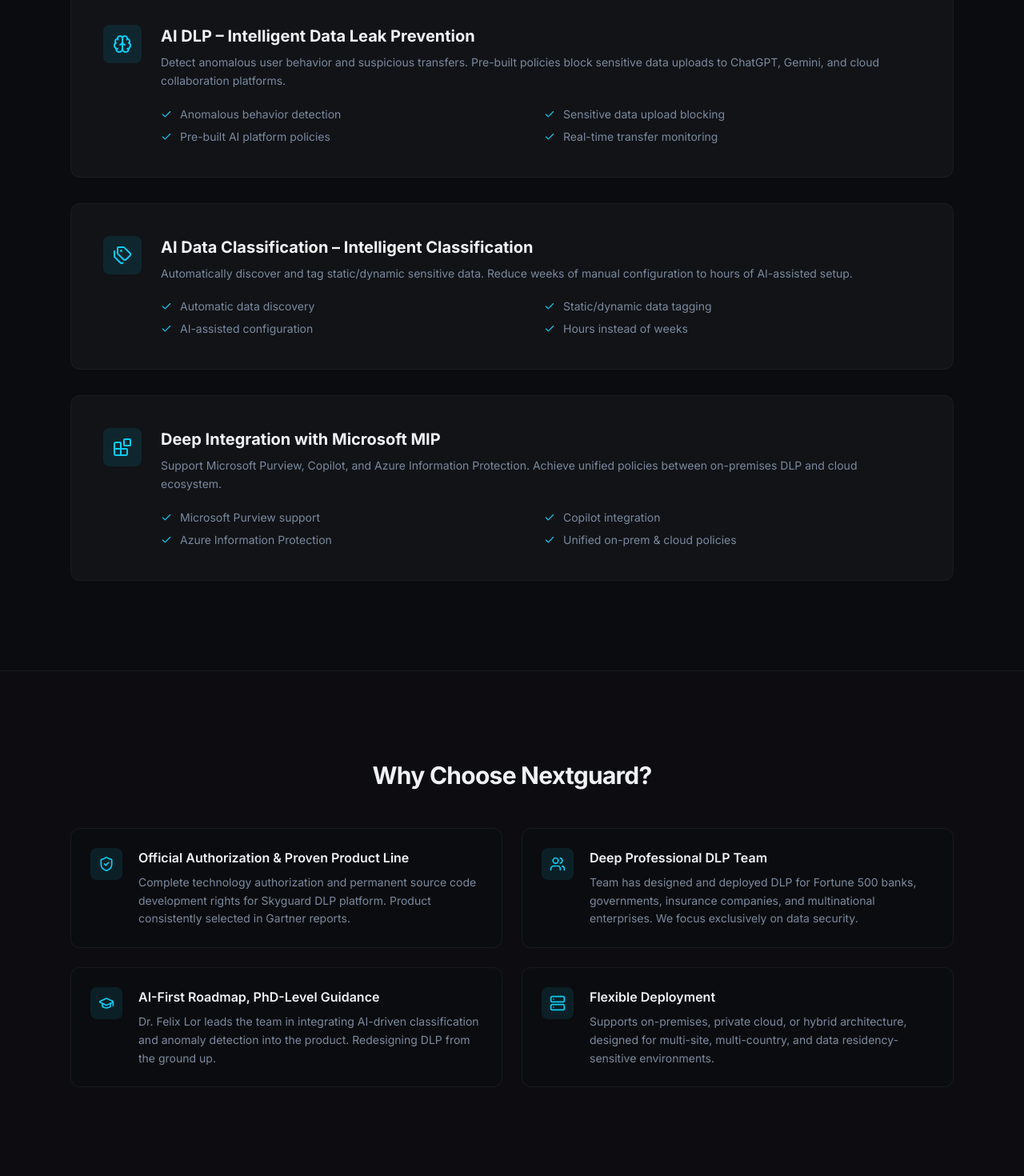
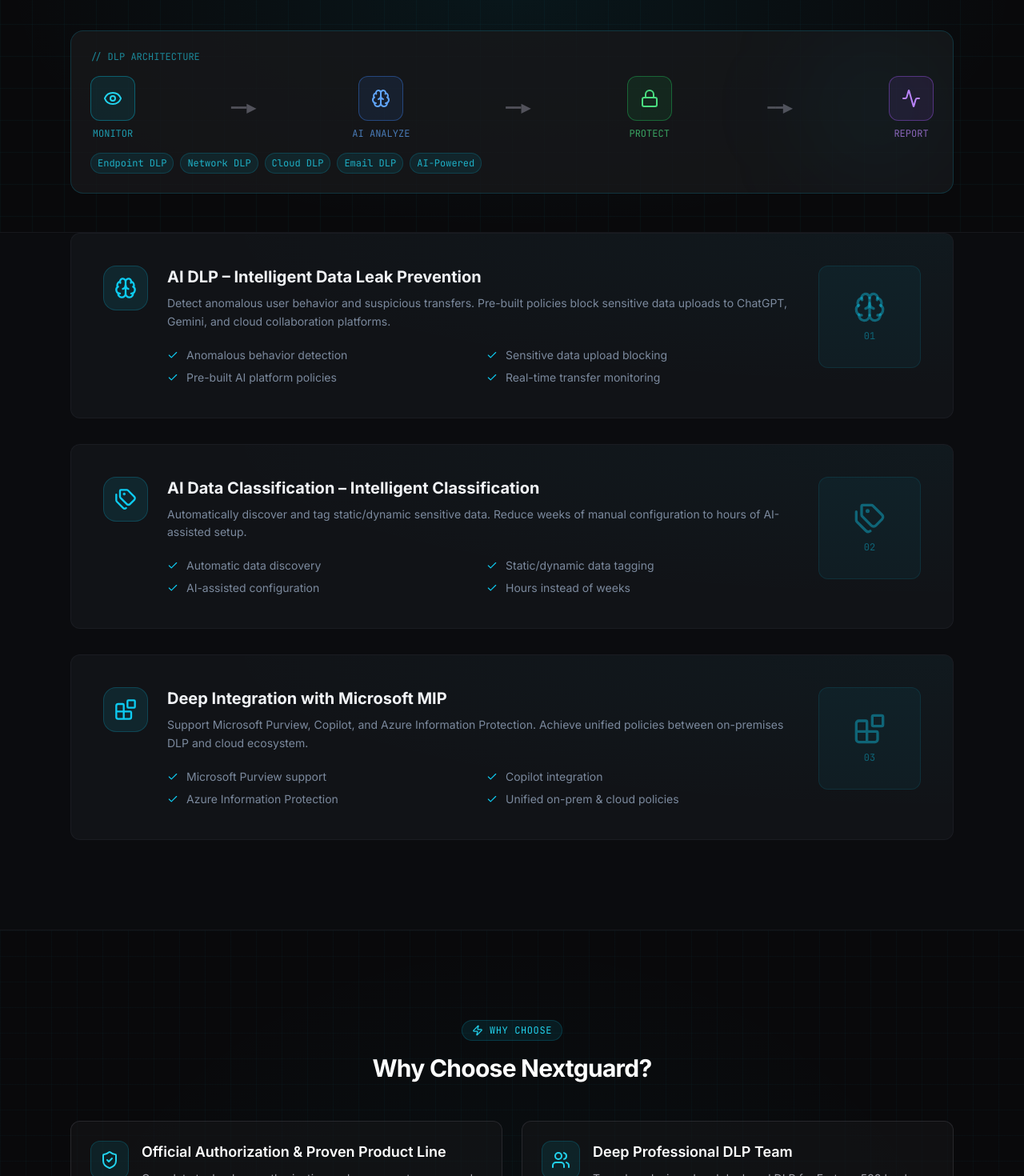
Before and after one commit to NextGuard-hk/nextguard-website, a Next.js app: page /solutions in a window 1280 px wide. Shown: the part 460-1930 px from the top of the page at 80% size. Built offline with nearby package versions, Linux system fonts and the light colour scheme.

Commit message:
Update solutions-page.tsx

```diff
--- a/components/solutions-page.tsx
+++ b/components/solutions-page.tsx
@@ -3,7 +3,7 @@
 import { useLanguage } from "@/lib/language-context"
 import { PageHeader } from "./page-header"
 import { AnimateIn } from "./animate-in"
-import { Brain, Tags, Blocks, Check, ShieldCheck, Users, GraduationCap, Server } from "lucide-react"
+import { Brain, Tags, Blocks, Check, ShieldCheck, Users, GraduationCap, Server, Zap, Eye, Lock, Activity } from "lucide-react"
 
 const productIcons = [Brain, Tags, Blocks]
 const whyIcons = [ShieldCheck, Users, GraduationCap, Server]
@@ -19,6 +19,63 @@ export function SolutionsPage() {
         subheadline={t.solutions.subheadline}
       />
 
+      {/* Visual Hero Banner */}
+      <section className="relative overflow-hidden bg-zinc-950 border-b border-border/50 py-12">
+        <div className="absolute inset-0 bg-[radial-gradient(ellipse_at_top,rgba(6,182,212,0.08),transparent_70%)]" />
+        <div className="absolute inset-0" style={{backgroundImage: "linear-gradient(rgba(6,182,212,0.04) 1px, transparent 1px), linear-gradient(90deg, rgba(6,182,212,0.04) 1px, transparent 1px)", backgroundSize: "40px 40px"}} />
+        <div className="relative mx-auto max-w-6xl px-6">
+          {/* DLP Architecture Visual */}
+          <AnimateIn>
+            <div className="rounded-2xl border border-cyan-500/20 bg-zinc-900/80 p-6 overflow-hidden relative">
+              <div className="absolute top-0 right-0 w-48 h-48 bg-cyan-500/5 rounded-full blur-3xl" />
+              <div className="text-xs font-mono text-cyan-400/60 mb-4">// DLP ARCHITECTURE</div>
+              <div className="flex flex-col md:flex-row items-center gap-4 justify-between">
+                {[
+                  { icon: Eye, label: "MONITOR", color: "cyan" },
+                  { label: "→", isArrow: true },
+                  { icon: Brain, label: "AI ANALYZE", color: "blue" },
+                  { label: "→", isArrow: true },
+                  { icon: Lock, label: "PROTECT", color: "green" },
+                  { label: "→", isArrow: true },
+                  { icon: Activity, label: "REPORT", color: "purple" },
+                ].map((item, i) => (
+                  item.isArrow ? (
+                    <div key={i} className="text-zinc-600 font-mono hidden md:block">━━▶</div>
+                  ) : (
+                    <div key={i} className="flex flex-col items-center gap-2">
+                      <div className={`w-14 h-14 rounded-xl border flex items-center justify-center ${
+                        item.color === 'cyan' ? 'border-cyan-500/40 bg-cyan-500/10' :
+                        item.color === 'blue' ? 'border-blue-500/40 bg-blue-500/10' :
+                        item.color === 'green' ? 'border-green-500/40 bg-green-500/10' :
+                        'border-purple-500/40 bg-purple-500/10'
+                      }`}>
+                        {item.icon && <item.icon className={`h-6 w-6 ${
+                          item.color === 'cyan' ? 'text-cyan-400' :
+                          item.color === 'blue' ? 'text-blue-400' :
+                          item.color === 'green' ? 'text-green-400' :
+                          'text-purple-400'
+                        }`} />}
+                      </div>
+                      <span className={`text-xs font-mono ${
+                        item.color === 'cyan' ? 'text-cyan-400/70' :
+                        item.color === 'blue' ? 'text-blue-400/70' :
+                        item.color === 'green' ? 'text-green-400/70' :
+                        'text-purple-400/70'
+                      }`}>{item.label}</span>
+                    </div>
+                  )
+                ))}
+              </div>
+              <div className="mt-4 flex gap-2 flex-wrap">
+                {["Endpoint DLP", "Network DLP", "Cloud DLP", "Email DLP", "AI-Powered"].map((tag, i) => (
+                  <span key={i} className="text-xs font-mono px-2 py-1 rounded-full bg-cyan-500/10 border border-cyan-500/20 text-cyan-400/80">{tag}</span>
+                ))}
+              </div>
+            </div>
+          </AnimateIn>
+        </div>
+      </section>
+
       {/* Products */}
       <section className="pb-20 md:pb-28">
         <div className="mx-auto max-w-6xl px-6">
@@ -27,10 +84,11 @@ export function SolutionsPage() {
               const Icon = productIcons[i]
               return (
                 <AnimateIn key={i} delay={i * 100}>
-                  <div className="group rounded-xl border border-border/50 bg-card p-8 transition-all duration-300 hover:border-primary/20 md:p-10">
-                    <div className="flex flex-col gap-6 md:flex-row md:items-start">
-                      <div className="flex h-12 w-12 shrink-0 items-center justify-center rounded-lg bg-primary/10">
-                        <Icon className="h-6 w-6 text-primary" />
+                  <div className="group rounded-xl border border-border/50 bg-card p-8 transition-all duration-300 hover:border-primary/20 md:p-10 relative overflow-hidden">
+                    <div className="absolute inset-0 bg-[radial-gradient(ellipse_at_top_right,rgba(6,182,212,0.04),transparent_60%)]" />
+                    <div className="relative flex flex-col gap-6 md:flex-row md:items-start">
+                      <div className="flex h-14 w-14 shrink-0 items-center justify-center rounded-2xl bg-primary/10 border border-primary/20">
+                        <Icon className="h-7 w-7 text-primary" />
                       </div>
                       <div className="flex-1">
                         <h3 className="text-xl font-bold text-foreground">{product.title}</h3>
@@ -44,6 +102,11 @@ export function SolutionsPage() {
                           ))}
                         </ul>
                       </div>
+                      {/* Visual accent */}
+                      <div className="hidden lg:flex flex-col items-center justify-center w-32 h-32 rounded-xl border border-primary/10 bg-primary/5">
+                        <Icon className="h-10 w-10 text-primary/40" />
+                        <div className="mt-2 text-xs font-mono text-primary/40">{String(i + 1).padStart(2, '0')}</div>
+                      </div>
                     </div>
                   </div>
                 </AnimateIn>
@@ -54,25 +117,34 @@ export function SolutionsPage() {
       </section>
 
       {/* Why Choose Nextguard */}
-      <section className="border-t border-border/50 bg-card/30 py-20 md:py-28">
-        <div className="mx-auto max-w-6xl px-6">
+      <section className="relative overflow-hidden border-t border-border/50 bg-zinc-950 py-20 md:py-28">
+        <div className="absolute inset-0 bg-[radial-gradient(ellipse_at_bottom,rgba(6,182,212,0.06),transparent_70%)]" />
+        <div className="absolute inset-0" style={{backgroundImage: "linear-gradient(rgba(6,182,212,0.03) 1px, transparent 1px), linear-gradient(90deg, rgba(6,182,212,0.03) 1px, transparent 1px)", backgroundSize: "32px 32px"}} />
+        <div className="relative mx-auto max-w-6xl px-6">
           <AnimateIn>
-            <h2 className="text-center text-2xl font-bold tracking-tight text-foreground md:text-3xl">
-              {t.solutions.whyChooseTitle}
-            </h2>
+            <div className="text-center mb-12">
+              <div className="inline-flex items-center gap-2 px-3 py-1 rounded-full bg-cyan-500/10 border border-cyan-500/20 mb-4">
+                <Zap className="h-3.5 w-3.5 text-cyan-400" />
+                <span className="text-xs font-mono text-cyan-400 uppercase tracking-wider">Why Choose</span>
+              </div>
+              <h2 className="text-2xl font-bold tracking-tight text-white md:text-3xl">{t.solutions.whyChooseTitle}</h2>
+            </div>
           </AnimateIn>
-          <div className="mt-12 grid gap-6 md:grid-cols-2">
+          <div className="grid gap-6 md:grid-cols-2">
             {t.solutions.whyChoose.map((item, i) => {
               const Icon = whyIcons[i]
               return (
                 <AnimateIn key={i} delay={i * 100}>
-                  <div className="flex gap-5 rounded-xl border border-border/50 bg-background p-6 transition-all duration-300 hover:border-primary/20">
-                    <div className="flex h-10 w-10 shrink-0 items-center justify-center rounded-lg bg-primary/10">
-                      <Icon className="h-5 w-5 text-primary" />
-                    </div>
-                    <div>
-                      <h3 className="text-base font-semibold text-foreground">{item.title}</h3>
-                      <p className="mt-2 text-sm leading-relaxed text-muted-foreground">{item.description}</p>
+                  <div className="flex flex-col gap-4 rounded-xl border border-zinc-700/50 bg-zinc-900/50 p-6 transition-all duration-300 hover:border-cyan-500/30 relative overflow-hidden">
+                    <div className="absolute top-0 right-0 w-24 h-24 bg-cyan-500/3 rounded-full blur-2xl" />
+                    <div className="relative flex items-start gap-4">
+                      <div className="flex h-12 w-12 shrink-0 items-center justify-center rounded-xl bg-cyan-500/10 border border-cyan-500/20">
+                        <Icon className="h-6 w-6 text-cyan-400" />
+                      </div>
+                      <div>
+                        <h3 className="text-lg font-semibold text-white">{item.title}</h3>
+                        <p className="mt-2 text-sm leading-relaxed text-zinc-400">{item.description}</p>
+                      </div>
                     </div>
                   </div>
                 </AnimateIn>
```
